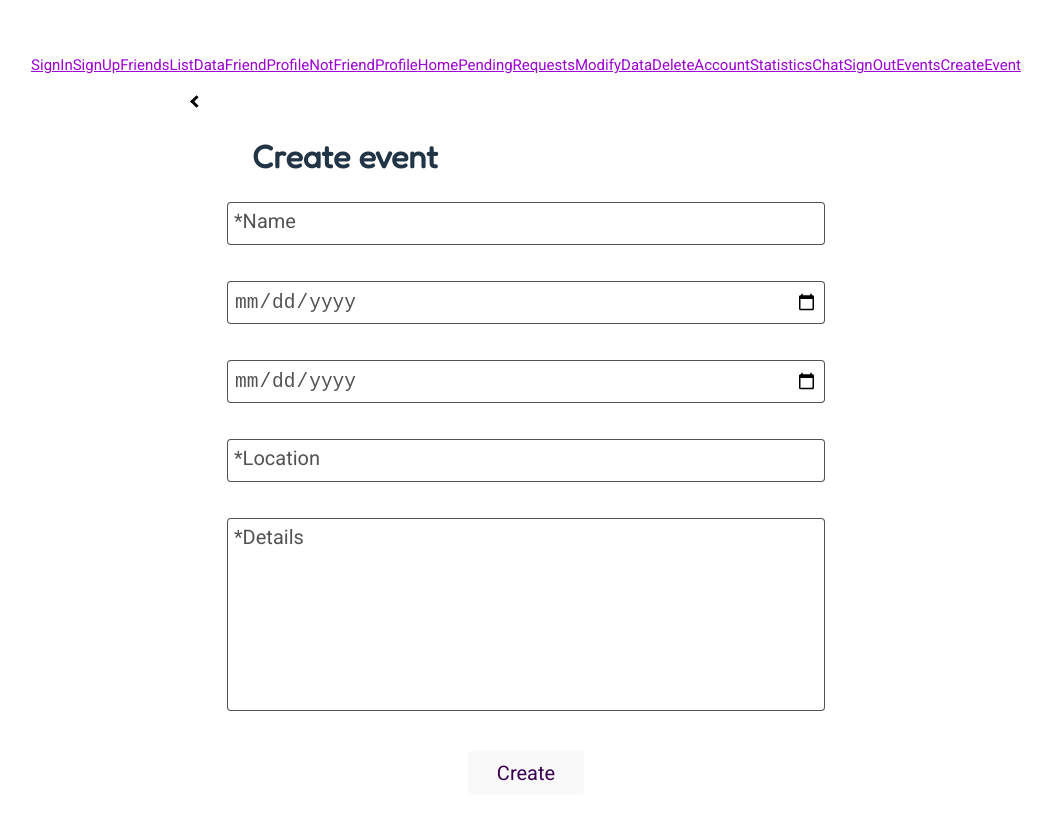
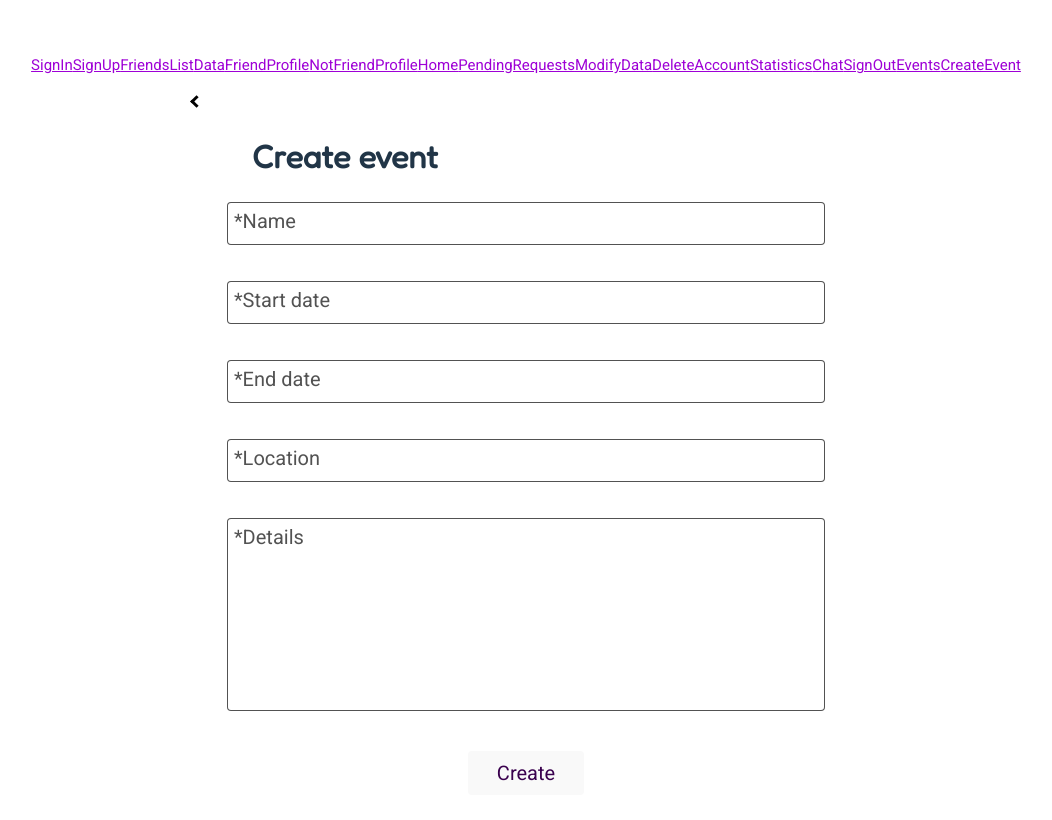
Before and after one commit to CCCarluchi/PW-I, a Vue app: page /CreateEvent in a window 1280 px wide. Shown: the top 820 px of the page, without its empty margins (114-1166 px from the left). Built offline with nearby package versions, Linux system fonts and the light colour scheme.

Commit message:
Solución input date.

```diff
--- a/src/views/CreateEvent.vue
+++ b/src/views/CreateEvent.vue
@@ -12,11 +12,11 @@
     </div>
     <br/><br/>
     <div class="inputContainer">
-    <input type="date" placeholder="*Start date"><br/>
+    <input placeholder="*Start date" type="text" onfocus="(this.type='date')" onblur="(this.type='text')" id="date"><br/>
     </div>
     <br/><br/>
     <div class="inputContainer">
-    <input type="date" placeholder="*End date"><br/>
+    <input placeholder="*End date" type="text" onfocus="(this.type='date')" onblur="(this.type='text')" id="date"><br/>
     </div>
     <br/><br/>
     <div class="inputContainer">
--- a/src/views/SignUp.vue
+++ b/src/views/SignUp.vue
@@ -20,7 +20,7 @@
     </div>
     <br/><br/>
     <div class="inputContainer">
-    <input type="date" placeholder="*Date of birth"><br/>
+    <input placeholder="*Date of birth" type="text" onfocus="(this.type='date')" onblur="(this.type='text')" id="date"><br/>
     </div>
     <br/><br/>
     <div class="inputContainer">
```
Also changed, not shown: 1 other file (tests, documents, lock files or other folders).
